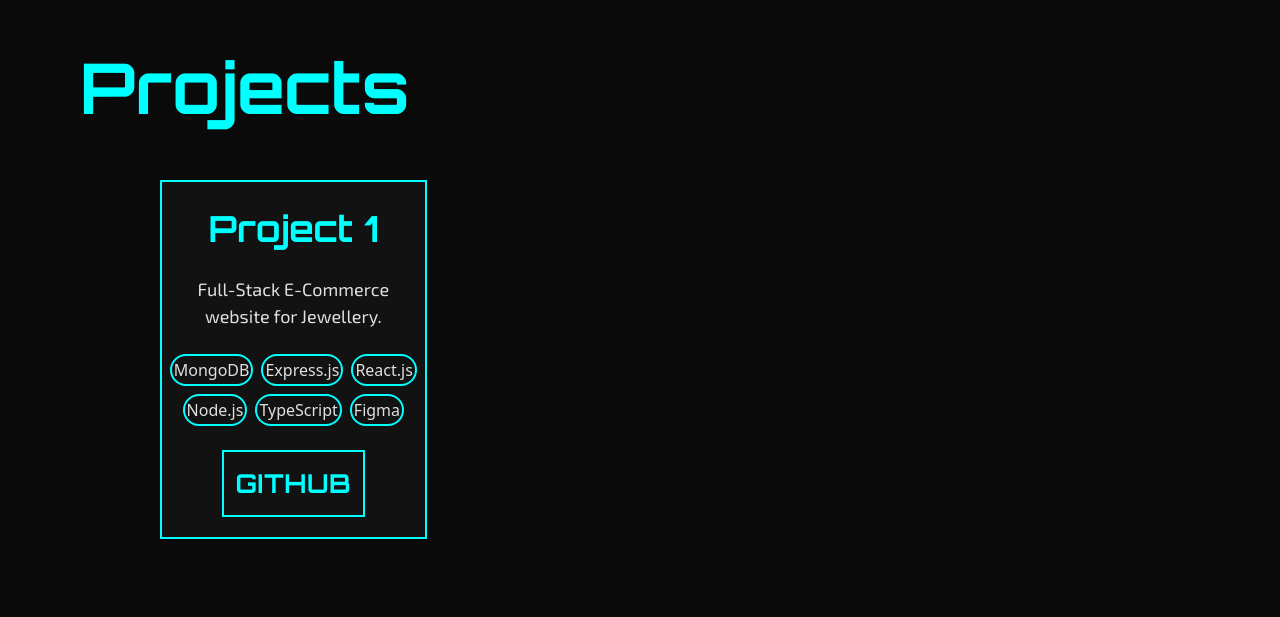
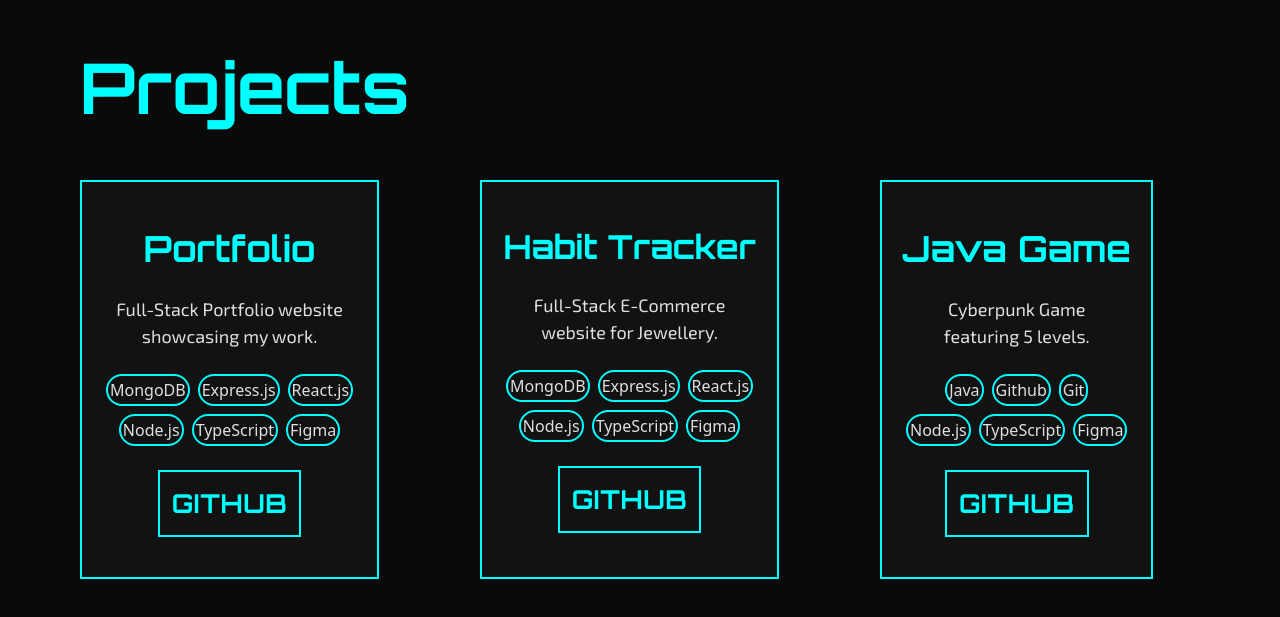
Before and after one commit to kanzah259/kanzah259.github.io, a React (Vite) app: page / in a window 1280 px wide. Shown: the part 2613-3230 px from the top of the page. Built offline with nearby package versions, Linux system fonts and the light colour scheme.

Commit message:
Finish styling for project section and fix spacing bug

```diff
--- a/src/sections/Hero/Hero.tsx
+++ b/src/sections/Hero/Hero.tsx
@@ -6,7 +6,8 @@ const Hero = () => (
         <h1 className="text-8xl font-orbitron font-bold text-[#00FFFF] mt-20 tracking-[-0.02em] pb-5">Hi, I'm Kanzah</h1>
         <h2 className="text-2xl font-exo2 text-[#E0E0E0] pt-10 tracking-[0.02em]">CS Year 2 → Engineering | Building the future in</h2>
         <h2 className="text-2xl font-exo2 text-[#E0E0E0] tracking-[0.02em] pb-12">code.</h2>
-        <button type="button" className="text-[#0A0A0A] font-orbitron bg-[#00FFFF] font-bold p-3 text-[20px] tracking-[-0.02em] hover:bg-sky-700">View Projects</button>
+            <button type="button" className="text-[#0A0A0A] font-orbitron bg-[#00FFFF] font-bold p-3 text-[20px] tracking-[-0.02em] hover:bg-sky-700">View Projects</button>
+
     </div>
     </section>
 
--- a/src/sections/Projects/Projects.tsx
+++ b/src/sections/Projects/Projects.tsx
@@ -6,13 +6,14 @@ const Projects = () => (
             <h3 className="font-orbitron text-[#00FFFF] text-[70px] pl-10 ml-10 pt-10 mt-10 font-bold">Projects</h3></div>
 
 
-        <div className="grid grid-cols-1 md:grid-cols-2 lg:grid-cols-3">
+        <div className="grid grid-cols-1 md:grid-cols-2 lg:grid-cols-3 pl-20">
 
-            <div className="text-center bg-[#121212] border-solid border-2 border-[#00FFFF] ml-40 mt-10">
-                <h3 className="font-orbitron text-[#00FFFF] text-[36px] font-bold pt-5">Project 1</h3>
-                <p className="font-exo2 text-[#E0E0E0] text-[18px] pt-5 pb-5">Full-Stack E-Commerce<br /> website for Jewellery.</p>
+            {/* card 1 */}
+            <div className="text-center bg-[#121212] border-solid border-2 border-[#00FFFF] mt-10 w-fit p-5">
+                <h3 className="font-orbitron text-[#00FFFF] text-[36px] font-bold pt-5">Portfolio</h3>
+                <p className="font-exo2 text-[#E0E0E0] text-[18px] pt-5 pb-5">Full-Stack Portfolio website<br /> showcasing my work.</p>
 
-                <div className="">
+
                     <div className=" flex justify-center">
                     <h4 className="border-solid border-[#00FFFF] border-2 text-[#E0E0E0] rounded-full p-0.5 m-1">MongoDB</h4>
                     <h4 className="border-solid border-[#00FFFF] border-2 text-[#E0E0E0] rounded-full p-0.5 m-1">Express.js</h4>
@@ -26,9 +27,58 @@ const Projects = () => (
                     </div>
                     <button type="button" className="text-[#00FFFF] font-orbitron bg-[#121212] border-solid border-[#00FFFF] border-2 font-bold p-3 mt-5 mb-5 text-[26px] tracking-[0.02em] hover:bg-sky-700">GITHUB</button>
 
-                </div>
 
             </div>
+
+
+
+            {/* card 2 */}
+            <div className="text-center bg-[#121212] border-solid border-2 border-[#00FFFF] mt-10 w-fit p-5">
+                <h3 className="font-orbitron text-[#00FFFF] text-[33px] font-bold pt-5">Habit Tracker</h3>
+                <p className="font-exo2 text-[#E0E0E0] text-[18px] pt-5 pb-5">Full-Stack E-Commerce<br /> website for Jewellery.</p>
+
+
+                    <div className=" flex justify-center">
+                    <h4 className="border-solid border-[#00FFFF] border-2 text-[#E0E0E0] rounded-full p-0.5 m-1">MongoDB</h4>
+                    <h4 className="border-solid border-[#00FFFF] border-2 text-[#E0E0E0] rounded-full p-0.5 m-1">Express.js</h4>
+                    <h4 className="border-solid border-[#00FFFF] border-2 text-[#E0E0E0] rounded-full p-0.5 m-1">React.js</h4>
+                    </div>
+
+                    <div className=" flex justify-center">
+                    <h4 className="border-solid border-[#00FFFF] border-2 text-[#E0E0E0] rounded-full p-0.5 m-1">Node.js</h4>
+                    <h4 className="border-solid border-[#00FFFF] border-2 text-[#E0E0E0] rounded-full p-0.5 m-1">TypeScript</h4>
+                    <h4 className="border-solid border-[#00FFFF] border-2 text-[#E0E0E0] rounded-full p-0.5 m-1">Figma</h4>
+                    </div>
+                    <button type="button" className="text-[#00FFFF] font-orbitron bg-[#121212] border-solid border-[#00FFFF] border-2 font-bold p-3 mt-5 mb-5 text-[26px] tracking-[0.02em] hover:bg-sky-700">GITHUB</button>
+
+
+            </div>
+
+
+
+        {/* card 3 */}
+            <div className="text-center bg-[#121212] border-solid border-2 border-[#00FFFF] mt-10 w-fit p-5">
+                <h3 className="font-orbitron text-[#00FFFF] text-[36px] font-bold pt-5">Java Game</h3>
+                <p className="font-exo2 text-[#E0E0E0] text-[18px] pt-5 pb-5">Cyberpunk Game<br /> featuring 5 levels.</p>
+
+
+                    <div className=" flex justify-center">
+                    <h4 className="border-solid border-[#00FFFF] border-2 text-[#E0E0E0] rounded-full p-0.5 m-1">Java</h4>
+                    <h4 className="border-solid border-[#00FFFF] border-2 text-[#E0E0E0] rounded-full p-0.5 m-1">Github</h4>
+                    <h4 className="border-solid border-[#00FFFF] border-2 text-[#E0E0E0] rounded-full p-0.5 m-1">Git</h4>
+                    </div>
+
+                    <div className=" flex justify-center">
+                    <h4 className="border-solid border-[#00FFFF] border-2 text-[#E0E0E0] rounded-full p-0.5 m-1">Node.js</h4>
+                    <h4 className="border-solid border-[#00FFFF] border-2 text-[#E0E0E0] rounded-full p-0.5 m-1">TypeScript</h4>
+                    <h4 className="border-solid border-[#00FFFF] border-2 text-[#E0E0E0] rounded-full p-0.5 m-1">Figma</h4>
+                    </div>
+                    <button type="button" className="text-[#00FFFF] font-orbitron bg-[#121212] border-solid border-[#00FFFF] border-2 font-bold p-3 mt-5 mb-5 text-[26px] tracking-[0.02em] hover:bg-sky-700">GITHUB</button>
+
+
+            </div>
+
+
             </div>
 
     </section>
```
